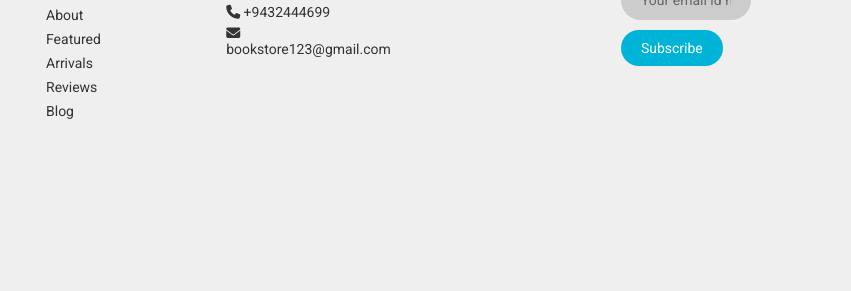
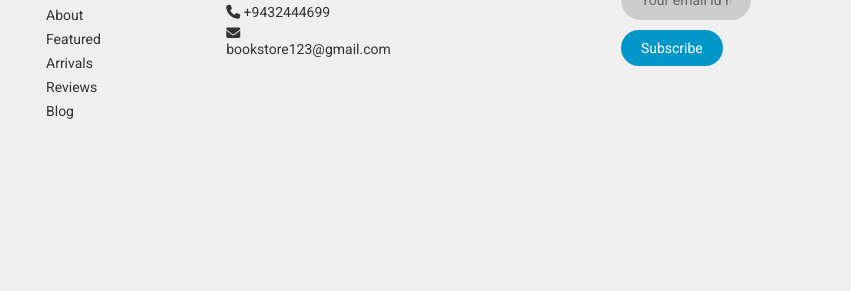
Before and after one commit to qais-khloof/webproject, a plain HTML site: page index.html in a window 1280 px wide. In both pictures the pointer is over the button "Subscribe". Shown: the part 5170-5461 px from the top of the page, 429-1280 px from the left. Drawn offline with Linux system fonts and the light colour scheme.

Commit message:
footer section newsletter form subscribe button hover - css

```diff
--- a/style.css
+++ b/style.css
@@ -549,3 +549,7 @@ blog-title .footer-description {
   margin-left: 0;
   margin-right: auto;
 }
+
+.newsletter-form button:hover {
+  background-color: #0096c7;
+}
```
